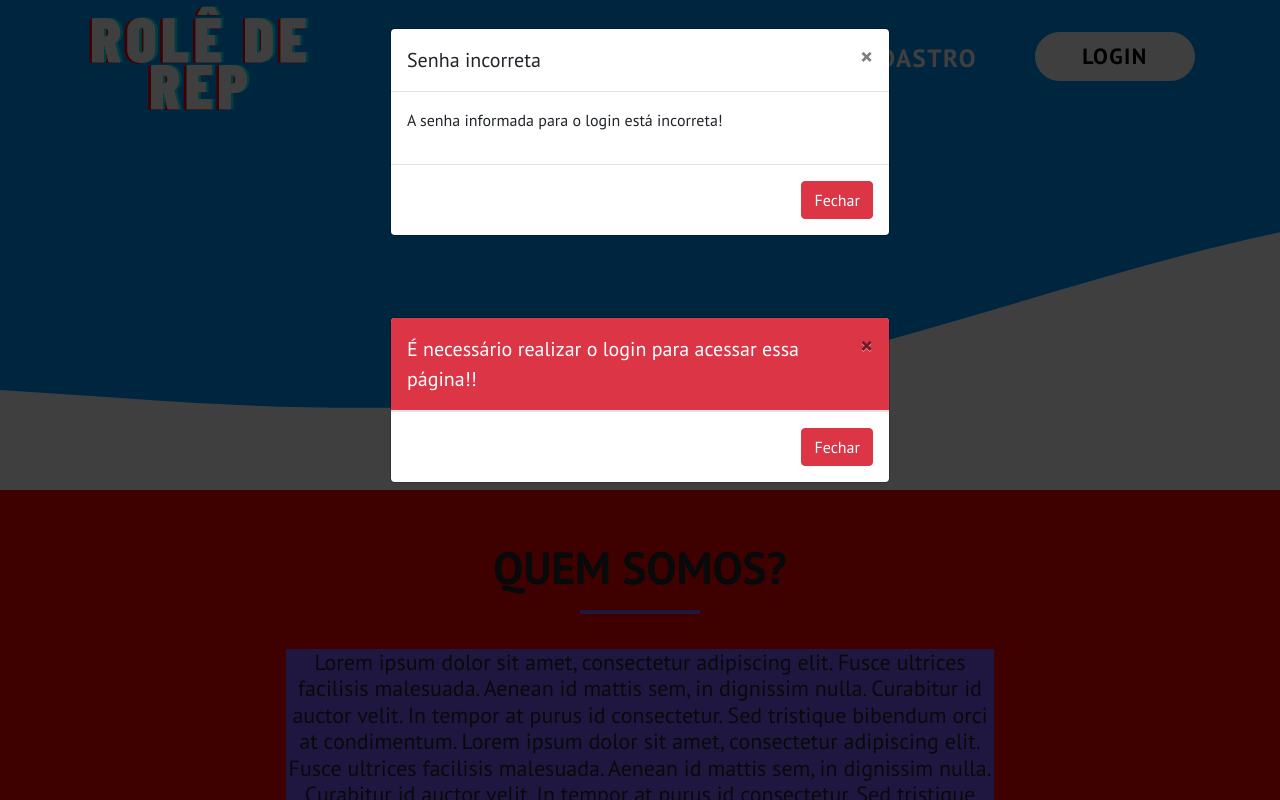
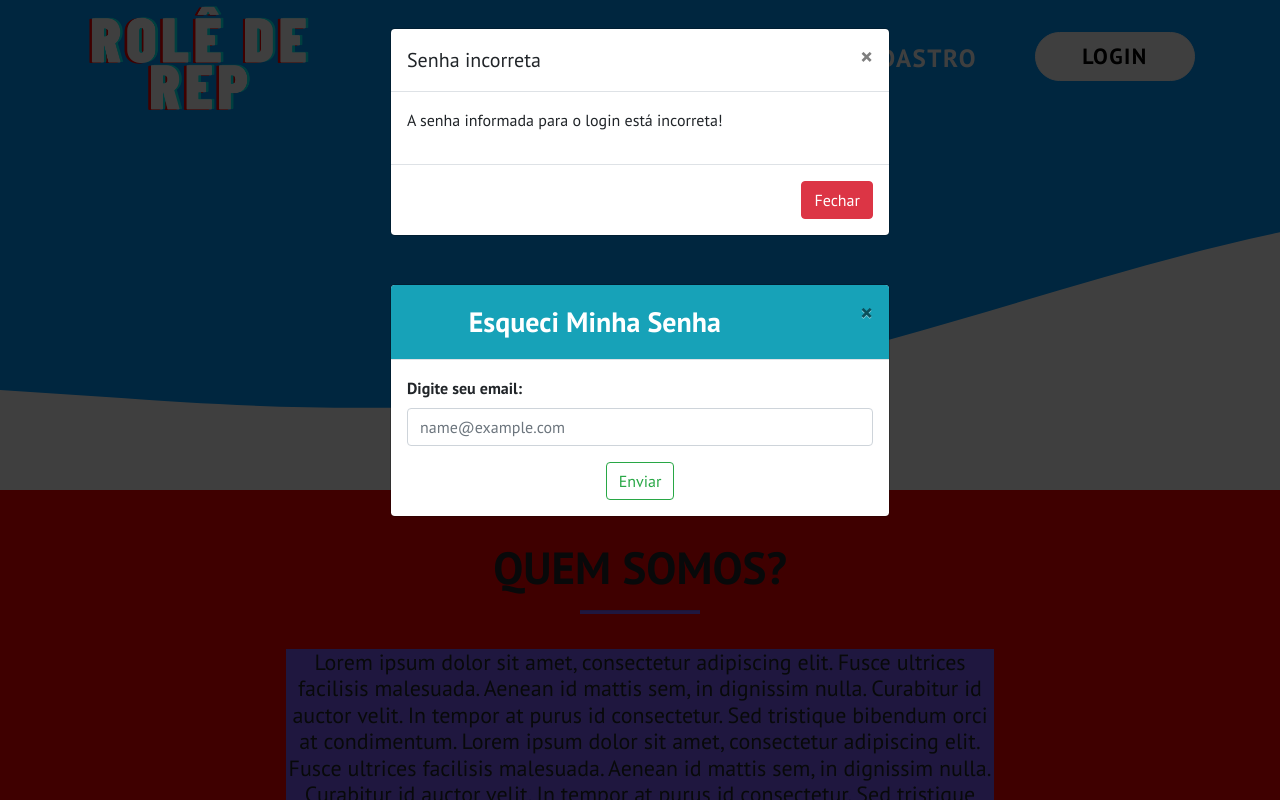
Before and after one commit to jvccorsi/Engenharia3-certo, a PHP site: page /index.php in a window 1280 px wide, after a click on "Esqueci a senha". Run offline with PHP 8.4, Linux system fonts and the light colour scheme; the visitor is signed in with stand-in values (Sample User, id 1).

Commit message:
features:Modal_Recuperar_Senha

```diff
--- a/Views/Modais/modais.php
+++ b/Views/Modais/modais.php
@@ -101,18 +101,26 @@
         </div>
     </div>
 
-       <!-- MODAL ESQUECI MINHA SENHA -->
-       <div class="modal fade" id="modal_esqueci_senha" tabindex="-1" role="dialog" aria-labelledby="exampleModalCenterTitle" aria-hidden="true">
-         <div class="modal-dialog modal-dialog-centered" role="document">
+    <!-- MODAL ESQUECI MINHA SENHA -->
+    <div class="modal fade" id="modal_esqueci_senha" tabindex="-1" role="dialog" aria-labelledby="exampleModalCenterTitle" aria-hidden="true">
+        <div class="modal-dialog modal-dialog-centered" role="document">
             <div class="modal-content">
-                <div class="modal-header bg-danger text-white">
-                    <h5 class="modal-title">É necessário realizar o login para acessar essa página!!</h5>
+                <div class="modal-header bg-info text-white">
+                    <h3 class="modal-title mx-auto font-weight-bold" id="exampleModalLabel">Esqueci Minha Senha</h3>
                     <button type="button" class="close" data-dismiss="modal" aria-label="Close">
                         <span aria-hidden="true">&times;</span>
                     </button>
                 </div>
-                <div class="modal-footer">
-                    <button type="button" class="btn btn-danger" data-dismiss="modal">Fechar</button>
+                <div class="modal-body">
+                    <form id="form_recu_senha" class="form" action="#" method="POST">
+                        <div class="form-group">
+                            <label for="email_recuperar_senha" class="font-weight-bold">Digite seu email:</label>
+                            <input type="email" class="form-control " id="email_recuperar_senha" placeholder="name@example.com">
+                        </div>
+                        <center>
+                            <button type="submit " class="btn btn-outline-success ">Enviar</button>
+                        </center>
+                    </form>
                 </div>
             </div>
         </div>
--- a/index.php
+++ b/index.php
@@ -100,7 +100,6 @@
             </div>
             <div class="col col-xl-6 col-lg-12 col-md-12">
                 <div id="container-forms">
-
                     <form id="contact-form" class="form" action="Controllers/valida_login.php" method="POST">
                         <h1 class="titulos-login text-center"><b>Acesse o sistema:</b></h1>
                         <div class="forms">
```
